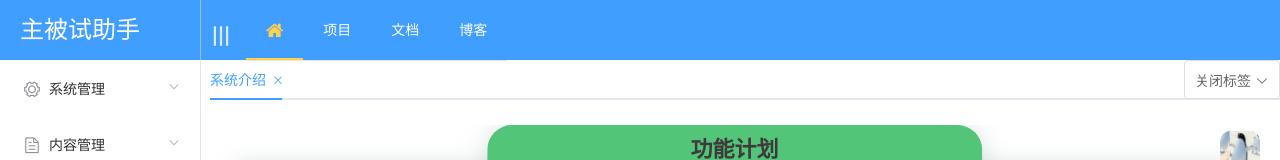
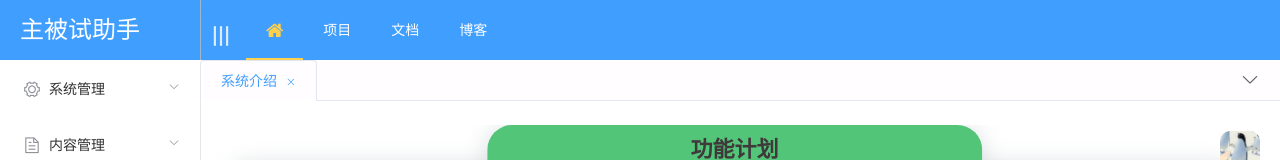
Before and after one commit to MartinTeoZhang/penguin-go-frontend, a Vue app: page /#/ in a window 1280 px wide. Shown: the top 160 px of the page. Built offline with nearby package versions, Linux system fonts and the light colour scheme; sample sign-in values are in the browser's storage.

Commit message:
调整页面样式，调整标签页导航栏的背景色和悬浮关闭下拉菜单

```diff
--- a/src/views/MainContent/MainContent.vue
+++ b/src/views/MainContent/MainContent.vue
@@ -4,12 +4,10 @@
     <!-- 标签页 -->
     <div class="tab-container">
       <el-tabs class="tabs" :class="$store.state.app.collapse?'position-collapse-left':'position-left'"
-               v-model="mainTabsActiveName" :closable="true"
+               v-model="mainTabsActiveName" :closable="true" type="card"
                @tab-click="selectedTabHandle" @tab-remove="removeTabHandle">
-        <el-dropdown class="tabs-tools" :show-timeout="0" trigger="click">
-          <el-button class="tabs-tools">
-            关闭标签 <i class="el-icon-arrow-down"></i>
-          </el-button>
+        <el-dropdown class="tabs-tools" :show-timeout="0" trigger="hover">
+          <span style="font-size:20px;padding-right:10px;"><i class="el-icon-arrow-down"> </i></span>
           <el-dropdown-menu slot="dropdown">
             <el-dropdown-item @click.native="tabsCloseCurrentHandle">关闭当前标签页</el-dropdown-item>
             <el-dropdown-item @click.native="tabsCloseOtherHandle">关闭其它标签页</el-dropdown-item>
@@ -109,18 +107,19 @@
       position: fixed;
       top: 60px;
       right: 0px;
-      padding-left: 10px;
+      padding-left: 0px;
       z-index: 1020;
       height: 40px;
       line-height: 40px;
       font-size: 14px;
+      background: rgb(255, 253, 255);
     }
     .tabs-tools {
       position: fixed;
       top: 60px;
       right: 0;
       z-index: 1020;
-      height: 39px;
+      height: 40px;
       padding: 0 10px;
       font-size: 14px;
       line-height: 40px;
```
